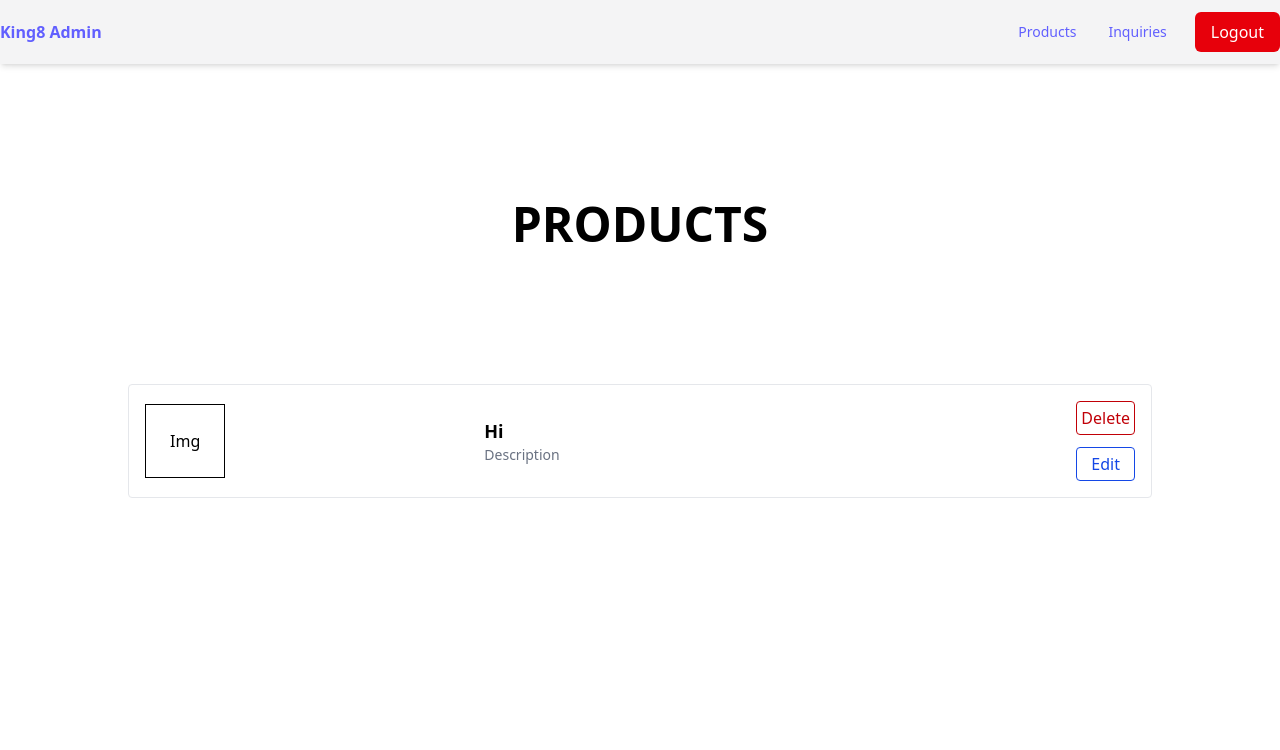
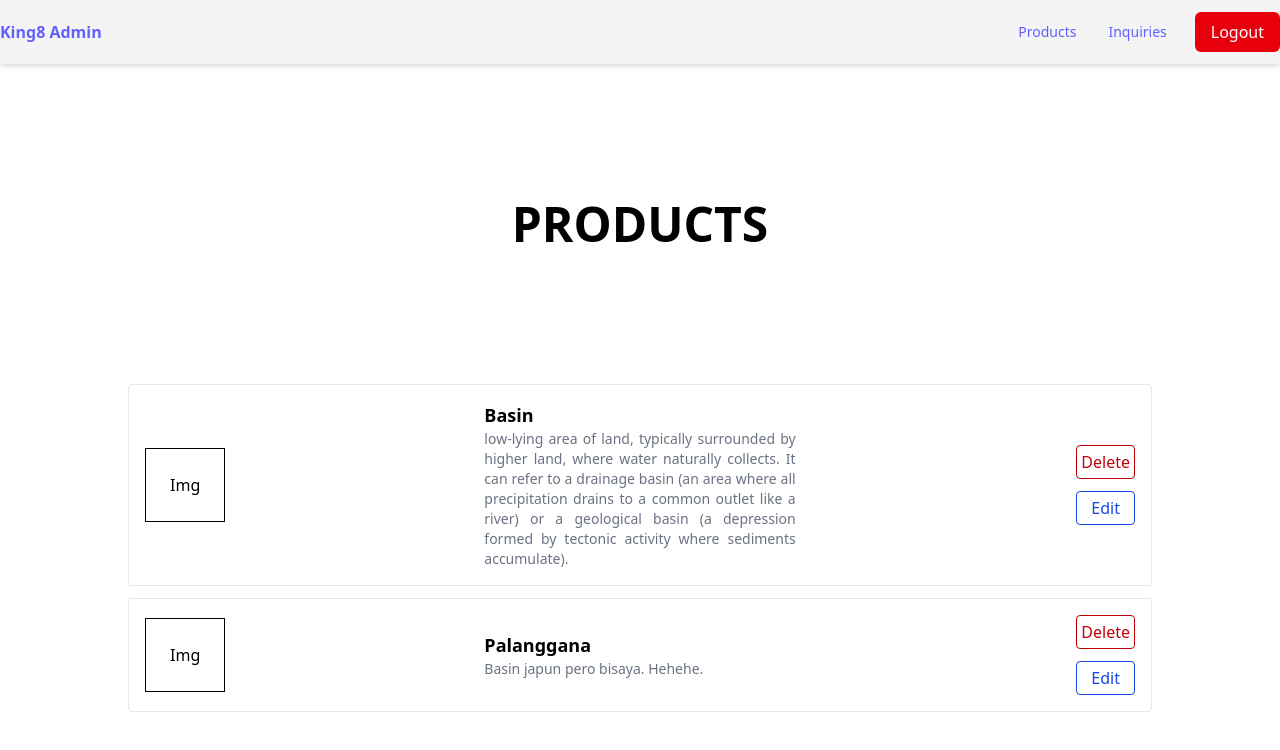
Before and after one commit to AdrianeTroyRoa/pandora-admin-frontend, a React (Vite) app: page / in a window 1280 px wide. Shown: the top 750 px of the page. Built offline with nearby package versions, Linux system fonts and the light colour scheme.

Commit message:
feat: improved product listing

```diff
--- a/src/App.jsx
+++ b/src/App.jsx
@@ -3,6 +3,15 @@ import reactLogo from "./assets/react.svg";
 import viteLogo from "/vite.svg";
 
 const menuElements = ["Products", "Inquiries"];
+
+const productSample = [
+  {
+    title: "Basin",
+    description:
+      "low-lying area of land, typically surrounded by higher land, where water naturally collects. It can refer to a drainage basin (an area where all precipitation drains to a common outlet like a river) or a geological basin (a depression formed by tectonic activity where sediments accumulate).",
+  },
+  { title: "Palanggana", description: "Basin japun pero bisaya. Hehehe." },
+];
 
 function App() {
   const [count, setCount] = useState(0);
@@ -67,14 +76,17 @@ function App() {
         </div>
       </div>
       {/*cards for products*/}
-      <div className="flex justify-center">
-        <div className="border-1 border-gray-200 grid grid-cols-3 gap-7 items-center p-4 min-w-256 rounded">
+      <div className="flex flex-col justify-center items-center gap-3">
+        {productSample.map((product) => (
+          <div className="border-1 border-gray-200 grid grid-cols-3 gap-7 items-center p-4 w-256 rounded">
             <div className="flex items-center">
               <div className="border-1 p-6">Img</div>
             </div>
             <label className="flex flex-col text-justify">
-            <span className="text-lg font-bold">Hi</span>
-            <span className="text-sm text-gray-500">Description</span>
+              <span className="text-lg font-bold">{product.title}</span>
+              <span className="text-sm text-gray-500">
+                {product.description}
+              </span>
             </label>
             <div className="grid gap-3 justify-end">
               <button
@@ -91,6 +103,7 @@ function App() {
               </button>
             </div>
           </div>
+        ))}
       </div>
     </>
   );
```
Lines whose indentation alone changed are shown as unchanged.
